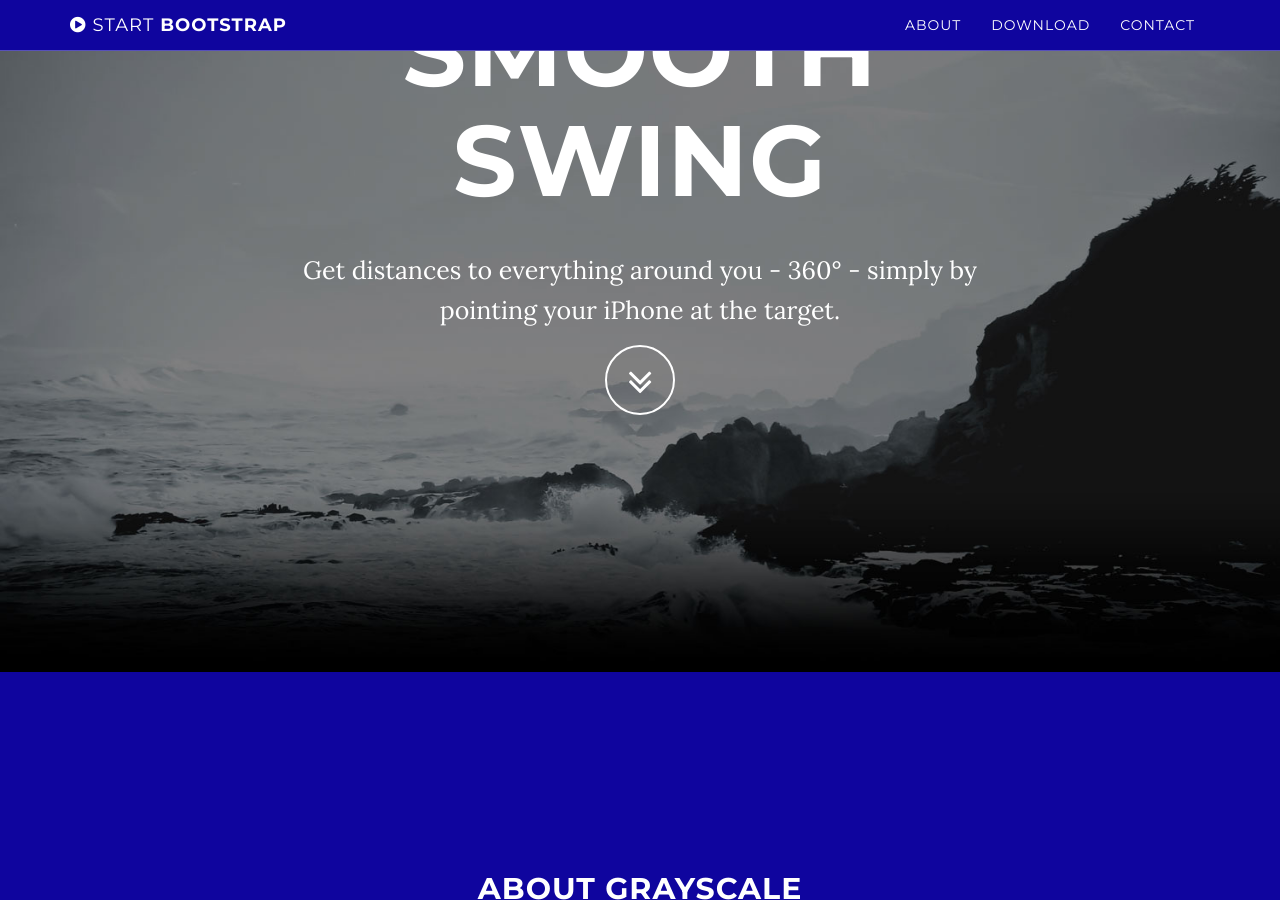
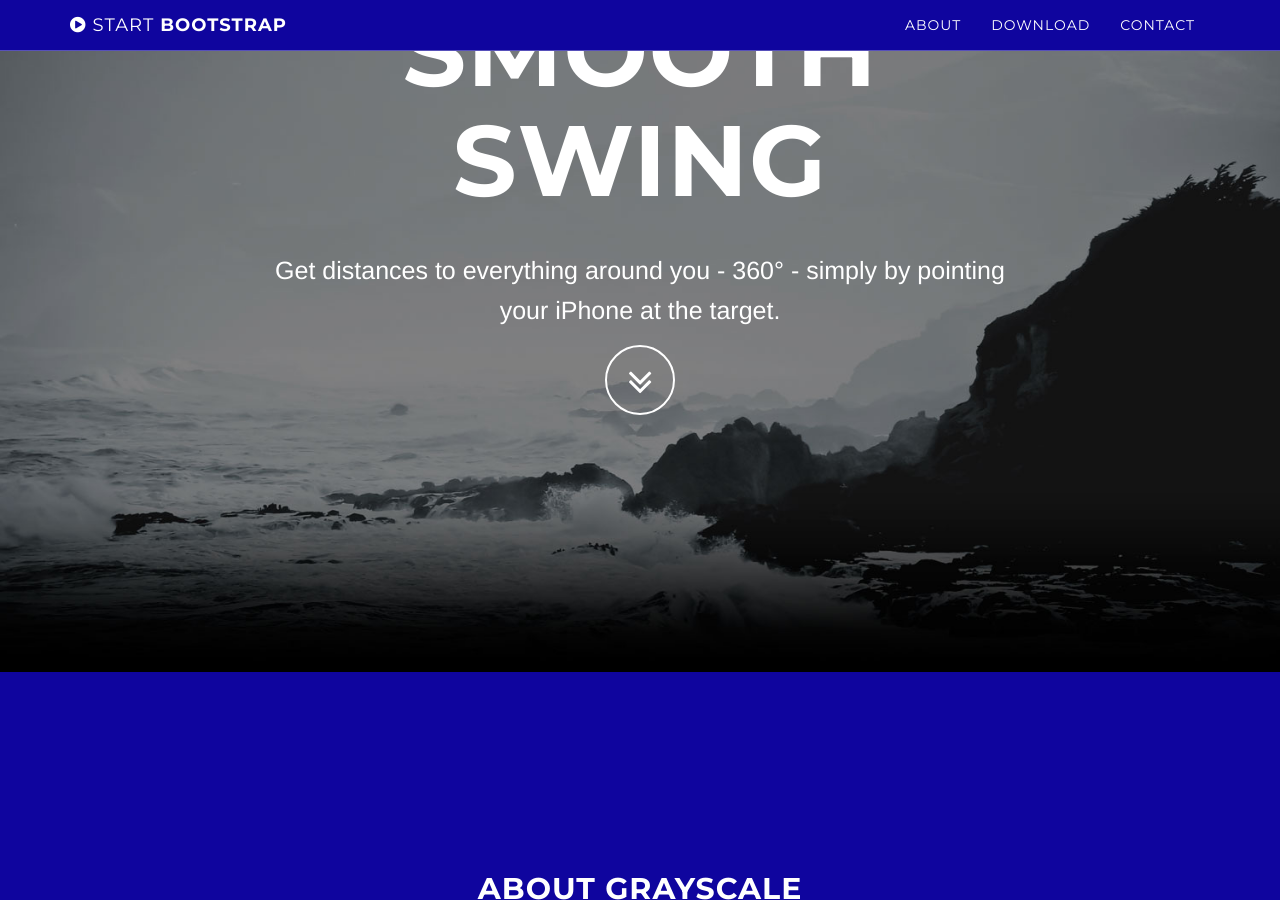
Before and after one commit to SmoothSwing/SmoothSwing.github.io, a Jekyll site: the page built from index.html, in a window 1280 px wide and 900 px high, scrolled down 228 px. Built offline with Jekyll 4.4.1, drawn with Linux system fonts in a browser that asks for light colours.

Commit message:
More, BASE

```diff
--- a/_includes/css/grayscale.css
+++ b/_includes/css/grayscale.css
@@ -7,7 +7,7 @@
 body {
     width: 100%;
     height: 100%;
-    font-family: Lora,"Helvetica Neue",Helvetica,Arial,sans-serif;
+    font-family: Helvetica,sans-serif;
     color: #fff;
     background-color: {{ site.color.primary-dark }};
 }
```
Also changed, not shown: 3 other files.
